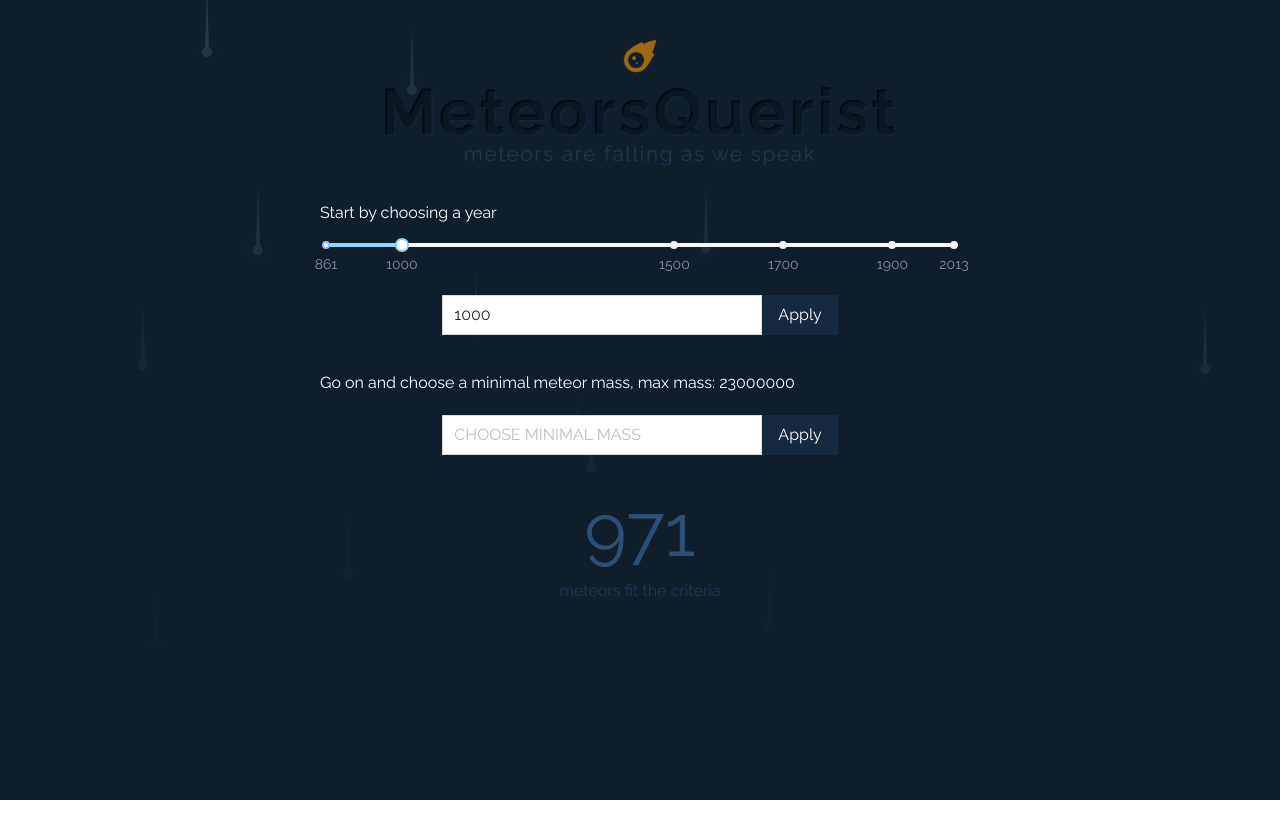
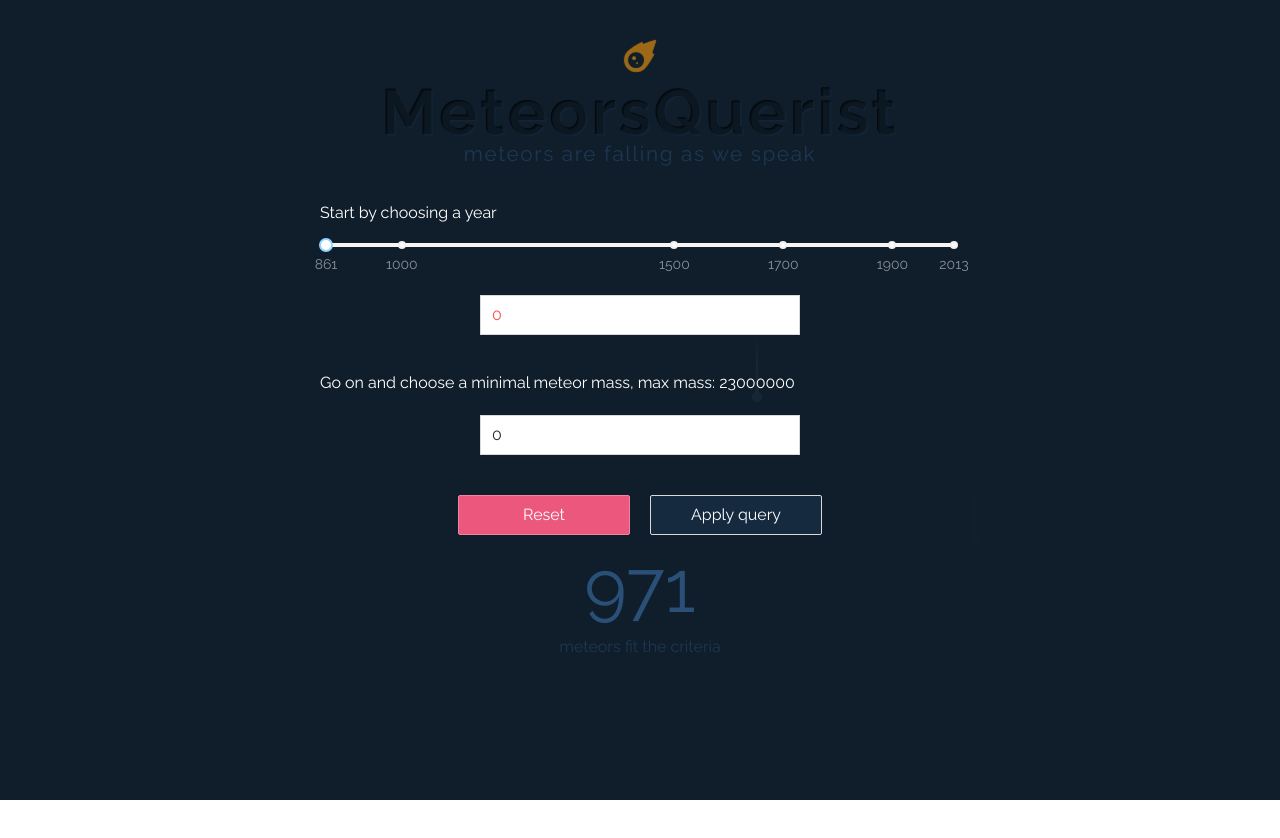
Before and after one commit to Nivsha08/NASAMeteorsVisualizer, a React (Create React App) app: page / in a window 1280 px wide. Shown: the top 838 px of the page. After the commit the page ends 800 px from the top, so only its background shows below. Built offline with nearby package versions, Linux system fonts and the light colour scheme.

Commit message:
optimizations, reset button

```diff
--- a/src/components/app/App.tsx
+++ b/src/components/app/App.tsx
@@ -41,8 +41,7 @@ const App = () => {
                                       updateSearcher={setSearcher}
                                       onQuery={updateQueryKey}
                                       queryKey={queryKey}/>
-                        <FallingMeteors amount={searcher.result.length}
-                                        key={queryKey}/>
+                        <FallingMeteors />
                     </>
                     : null
             }
--- a/src/components/fallingMeteors/FallingMeteors.scss
+++ b/src/components/fallingMeteors/FallingMeteors.scss
@@ -1,6 +1,6 @@
 @import "../../styles/colors";
 
-$MAX_METEORS: 100;
+$MAX_METEORS: 15;
 
 .falling-meteors-wrapper {
     position: absolute;
--- a/src/components/fallingMeteors/FallingMeteors.tsx
+++ b/src/components/fallingMeteors/FallingMeteors.tsx
@@ -1,13 +1,9 @@
 import React from "react";
 import "./FallingMeteors.scss";
 
-interface FallingMeteorsProps {
-    amount: number;
-}
-
-const FallingMeteors = (props: FallingMeteorsProps) => {
-    const multiplyFactor = 3;
-    const indicesArray = Array.from({length: props.amount * multiplyFactor}, (_, i) => i);
+const FallingMeteors = () => {
+    const MAX_METEORS = 15;
+    const indicesArray = Array.from({length: MAX_METEORS}, (_, i) => i);
     return (
         <div className="falling-meteors-wrapper">
             {
--- a/src/components/massSelector/MassSelector.scss
+++ b/src/components/massSelector/MassSelector.scss
@@ -24,11 +24,4 @@
         margin: 1rem 0;
         border-radius: 0;
     }
-    .proceed-button {
-        color: $white;
-        background-color: get-color-weight($primary, 600);
-        &:hover {
-            background-color: get-color-weight($primary, 500);
-        }
-    }
 }
--- a/src/components/massSelector/MassSelector.tsx
+++ b/src/components/massSelector/MassSelector.tsx
@@ -1,6 +1,6 @@
 import React from "react";
 import "./MassSelector.scss";
-import {Button, InputNumber} from "antd";
+import {InputNumber} from "antd";
 
 interface MassSelectorProps {
     value: number;
@@ -21,19 +21,12 @@ const MassSelector = (props: MassSelectorProps) => {
             <span className={"instruction"}>Go on and choose a minimal meteor mass, max mass: {props.maxMass}</span>
             <div className="input-wrapper">
                 <InputNumber className={"mass-input"}
-                             type={"text"}
+                             value={props.value}
                              min={0}
                              max={props.maxMass}
                              placeholder={"CHOOSE MINIMAL MASS"}
                              size={"large"}
-                             onChange={e => handleValue(e as number)}
-                             onPressEnter={props.onProceed}/>
-                <Button className="proceed-button"
-                        type={"text"}
-                        size={"large"}
-                        onClick={props.onProceed}>
-                    Apply
-                </Button>
+                             onChange={e => handleValue(e as number)}/>
             </div>
         </div>
     );
--- a/src/components/promptMessage/PromptMessage.scss
+++ b/src/components/promptMessage/PromptMessage.scss
@@ -1,5 +1,5 @@
 .alert-message {
-    margin: 2rem 0;
+    margin: 1rem 0;
     width: 30%;
     animation: bounceInUp 1.5s;
 }
--- a/src/components/queryManager/QueryManager.scss
+++ b/src/components/queryManager/QueryManager.scss
@@ -0,0 +1,28 @@
+@import "../../styles/colors";
+
+.buttons-wrapper {
+    padding: .5rem 0;
+    width: 30%;
+    display: flex;
+    flex-direction: row;
+    align-items: center;
+    justify-content: space-around;
+    .apply-button {
+        flex-basis: 45%;
+        color: $white;
+        background-color: get-color-weight($primary, 600);
+        &:hover {
+            background-color: get-color-weight($primary, 500);
+        }
+    }
+    .reset-button {
+        flex-basis: 45%;
+        color: $white;
+        border-color: get-color-weight($danger, 200);
+        background-color: get-color-weight($danger, 300);
+        &:hover {
+            border-color: get-color-weight($danger, 300);
+            background-color: get-color-weight($danger, 400);
+        }
+    }
+}
--- a/src/components/queryManager/QueryManager.tsx
+++ b/src/components/queryManager/QueryManager.tsx
@@ -1,10 +1,12 @@
 import React, {useState} from "react";
+import "./QueryManager.scss";
 import {MeteorProperties} from "../../types/meteors";
 import MeteorsSearcher from "../../utils/MeteorsSearcher";
 import {YearSelector} from "../yearSelector";
 import {ResultSummary} from "../resultSummary";
 import {MassSelector} from "../massSelector";
 import {PromptMessage} from "../promptMessage";
+import {Button} from "antd";
 
 interface QueryManagerProps {
     dataset: MeteorProperties[];
@@ -22,7 +24,7 @@ interface MessageProps {
 
 const QueryManager = (props: QueryManagerProps) => {
 
-    const [year, setYear] = useState<number>(1000);
+    const [year, setYear] = useState<number>(0);
     const [mass, setMass] = useState<number>(0);
     const [message, setMessage] = useState<MessageProps>({visible: false});
 
@@ -70,10 +72,18 @@ const QueryManager = (props: QueryManagerProps) => {
     };
 
     const updateQuery = (): void => {
-        setMessage({ visible: false });
+        setMessage({visible: false});
         props.searcher.reset();
         props.searcher.filterByYear(year).filterByMinimalMass(mass);
         validateQueryResults();
+        props.onQuery();
+    };
+
+    const resetQuery = (): void => {
+        setMessage({visible: false});
+        props.searcher.reset();
+        setYear(0);
+        setMass(0);
         props.onQuery();
     };
 
@@ -86,11 +96,17 @@ const QueryManager = (props: QueryManagerProps) => {
             <MassSelector value={mass} setValue={setMass}
                           maxMass={props.searcher.maxMass}
                           onProceed={updateQuery}/>
+            <div className="buttons-wrapper">
+                <Button className="reset-button" size={"large"} type={"ghost"}
+                        onClick={resetQuery}>Reset</Button>
+                <Button className="apply-button" size={"large"} type={"ghost"}
+                        onClick={updateQuery}>Apply query</Button>
+            </div>
             <ResultSummary meteors={props.searcher.result} key={props.queryKey}/>
             <PromptMessage visible={message.visible}
                            message={message.text}
                            type={message.type}
-                           onClose={() => setMessage({visible: false})} />
+                           onClose={() => setMessage({visible: false})}/>
         </>
     )
 };
--- a/src/components/yearSelector/YearSelector.scss
+++ b/src/components/yearSelector/YearSelector.scss
@@ -23,11 +23,4 @@
         margin: 1rem 0;
         border-radius: 0;
     }
-    .proceed-button {
-        color: $white;
-        background-color: get-color-weight($primary, 600);
-        &:hover {
-            background-color: get-color-weight($primary, 500);
-        }
-    }
 }
--- a/src/components/yearSelector/YearSelector.tsx
+++ b/src/components/yearSelector/YearSelector.tsx
@@ -1,6 +1,6 @@
 import React from "react";
 import "./YearSelector.scss";
-import {Button, InputNumber, Slider} from "antd";
+import {InputNumber, Slider} from "antd";
 
 interface YearSelectorProps {
     value: number;
@@ -40,19 +40,12 @@ const YearSelector = (props: YearSelectorProps) => {
                     onAfterChange={props.onProceed}/>
             <div className="input-wrapper">
                 <InputNumber className="year-input"
-                             type={"number"}
                              size={"large"}
                              min={props.minYear}
                              max={props.maxYear}
+                             placeholder={"CHOOSE YEAR TO INVESTIGATE"}
                              value={props.value}
-                             onChange={e => handleValue(e as number)}
-                             onPressEnter={props.onProceed}/>
-                <Button className="proceed-button"
-                        type={"text"}
-                        size={"large"}
-                        onClick={props.onProceed}>
-                    Apply
-                </Button>
+                             onChange={e => handleValue(e as number)}/>
             </div>
         </div>
     )
```
